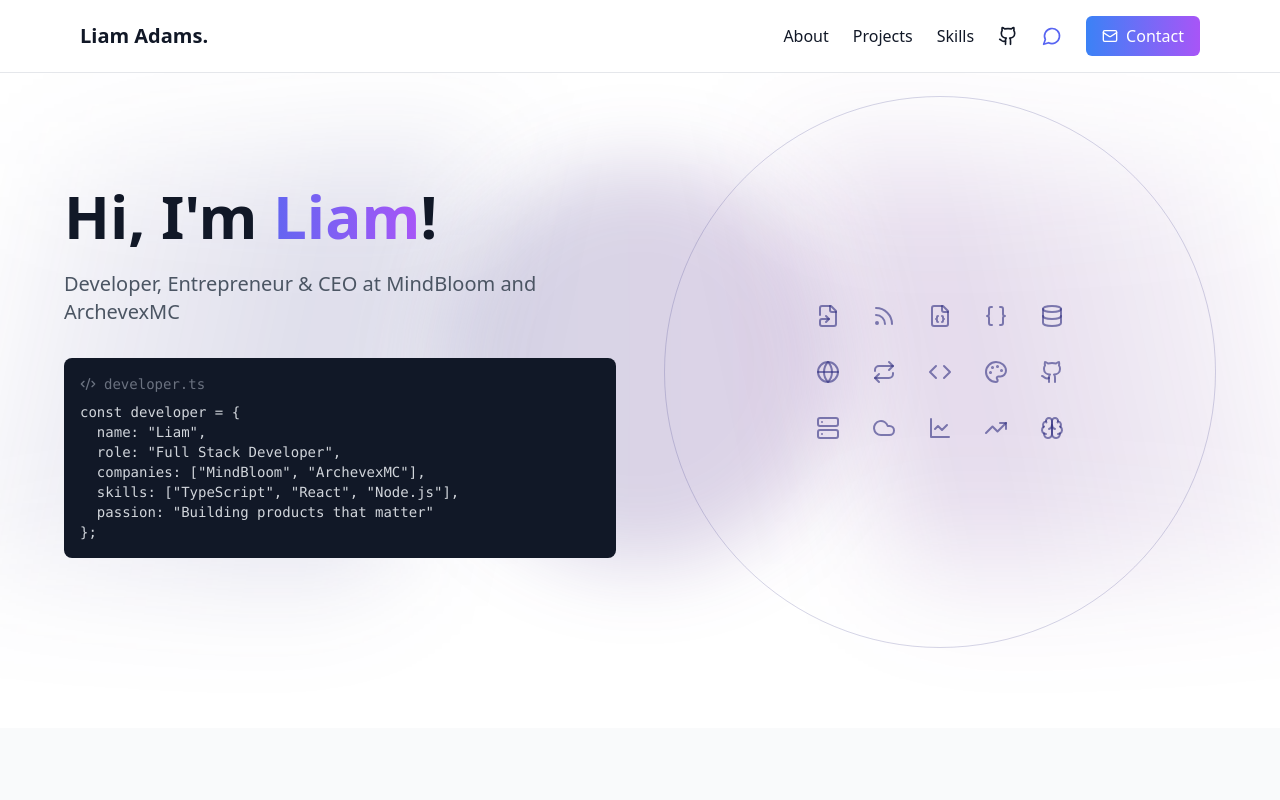
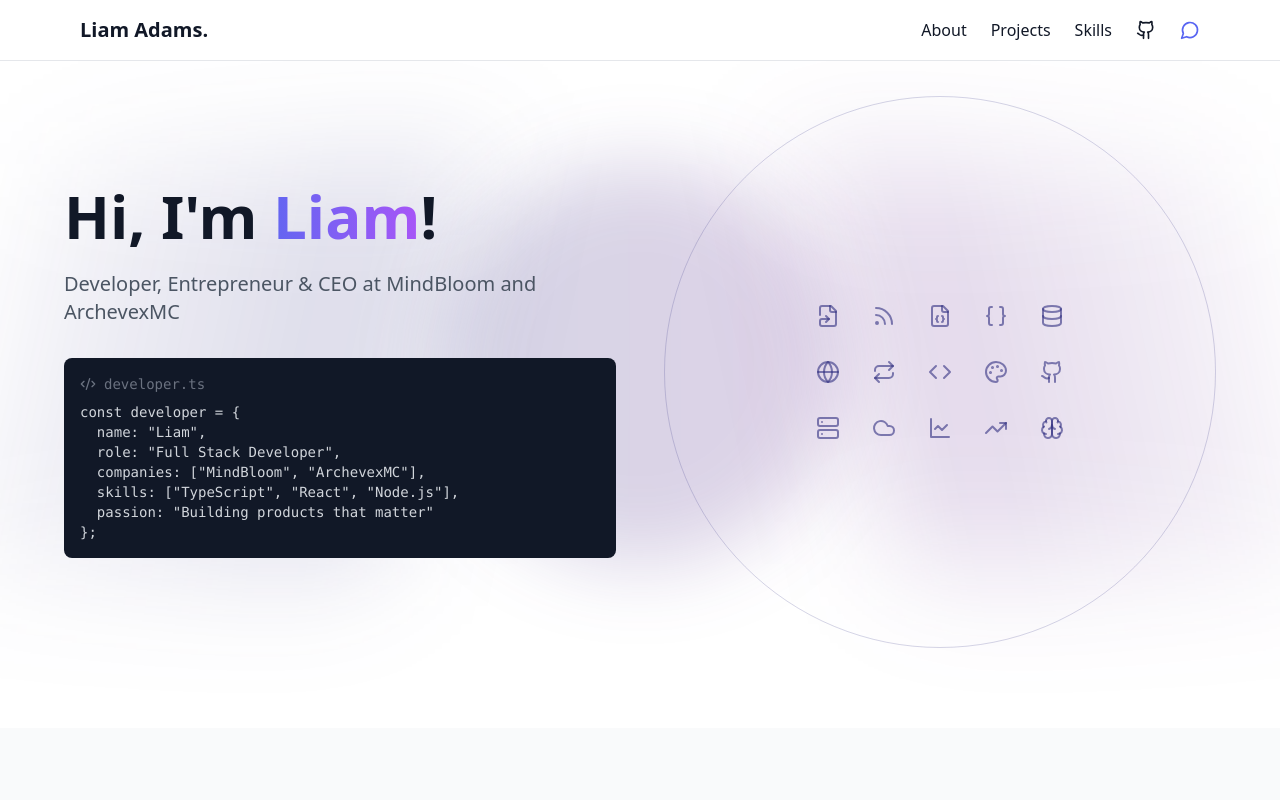
Before and after one commit to LiamBMX/liamgadams-portfolio, a React (Vite) app: page / in a window 1280 px wide. Shown: the top 800 px of the page. Built offline with nearby package versions, Linux system fonts and the light colour scheme.

Commit message:
Update App.tsx

```diff
--- a/src/App.tsx
+++ b/src/App.tsx
@@ -28,10 +28,10 @@ function App() {
             <a href="discord://discordapp.com/users/limbolimn" className="text-[#5865F2] hover:text-[#4752C4] transition-colors">
               <MessageCircle className="w-5 h-5" />
             </a>
-            <button className="bg-gradient-to-r from-blue-500 to-purple-500 text-white px-4 py-2 rounded-md hover:from-blue-600 hover:to-purple-600 transition-all flex items-center gap-2">
+{/*             <button className="bg-gradient-to-r from-blue-500 to-purple-500 text-white px-4 py-2 rounded-md hover:from-blue-600 hover:to-purple-600 transition-all flex items-center gap-2">
               <Mail className="w-4 h-4" />
               Contact
-            </button>
+            </button> */}
           </div>
         </div>
       </nav>
```
